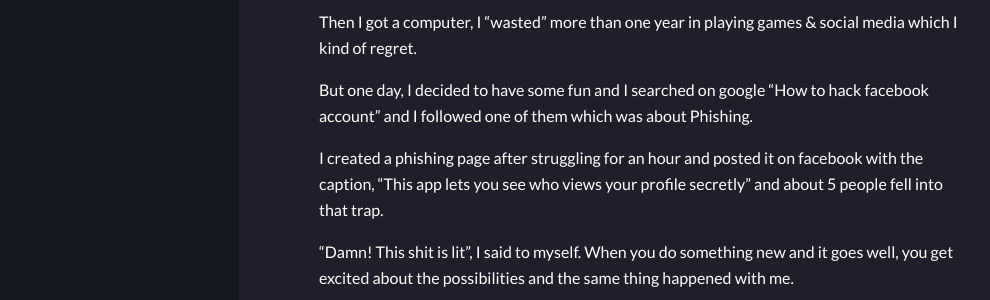
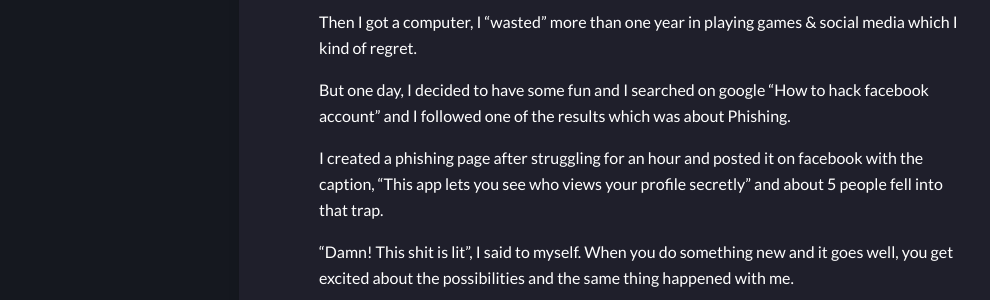
Before and after one commit to jermainlaforce/s0md3v.github.io, a Jekyll site: the page built from _posts/2018-10-25-how-i-became-a-hacker-and-more.md, in a window 1280 px wide and 900 px high, scrolled down 536 px. Shown: the part 180-480 px from the top of the window, without its empty margins (1-991 px from the left). Built offline with Jekyll 4.4.1, drawn with Linux system fonts in a browser that asks for light colours; nearby versions of some CDN libraries; some of the changed text lies outside the part shown.

Commit message:
Update 2018-10-25-how-i-became-a-hacker-and-more.md

```diff
--- a/_posts/2018-10-25-how-i-became-a-hacker-and-more.md
+++ b/_posts/2018-10-25-how-i-became-a-hacker-and-more.md
@@ -19,7 +19,7 @@ So I am 19 years old at present and I was living a pretty boring life till the a
 
 Then I got a computer, I “wasted” more than one year in playing games & social media which I kind of regret.
 
-But one day, I decided to have some fun and I searched on google “How to hack facebook account” and I followed one of them which was about Phishing.
+But one day, I decided to have some fun and I searched on google “How to hack facebook account” and I followed one of the results which was about Phishing.
 
 I created a phishing page after struggling for an hour and posted it on facebook with the caption, “This app lets you see who views your profile secretly” and about 5 people fell into that trap.
 
```
Also changed, not shown: other parts of _posts/2018-10-25-how-i-became-a-hacker-and-more.md (+1 -1 lines).
